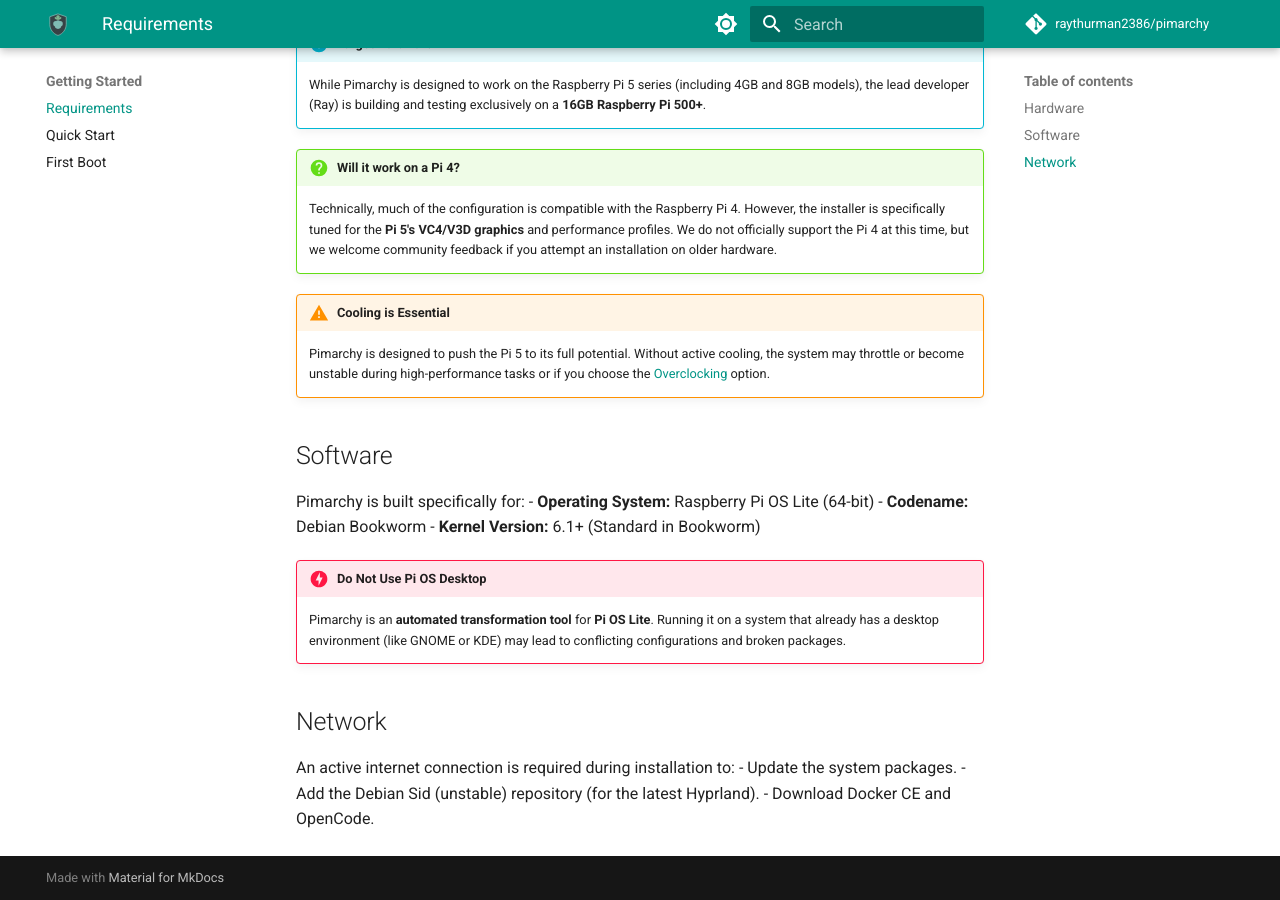
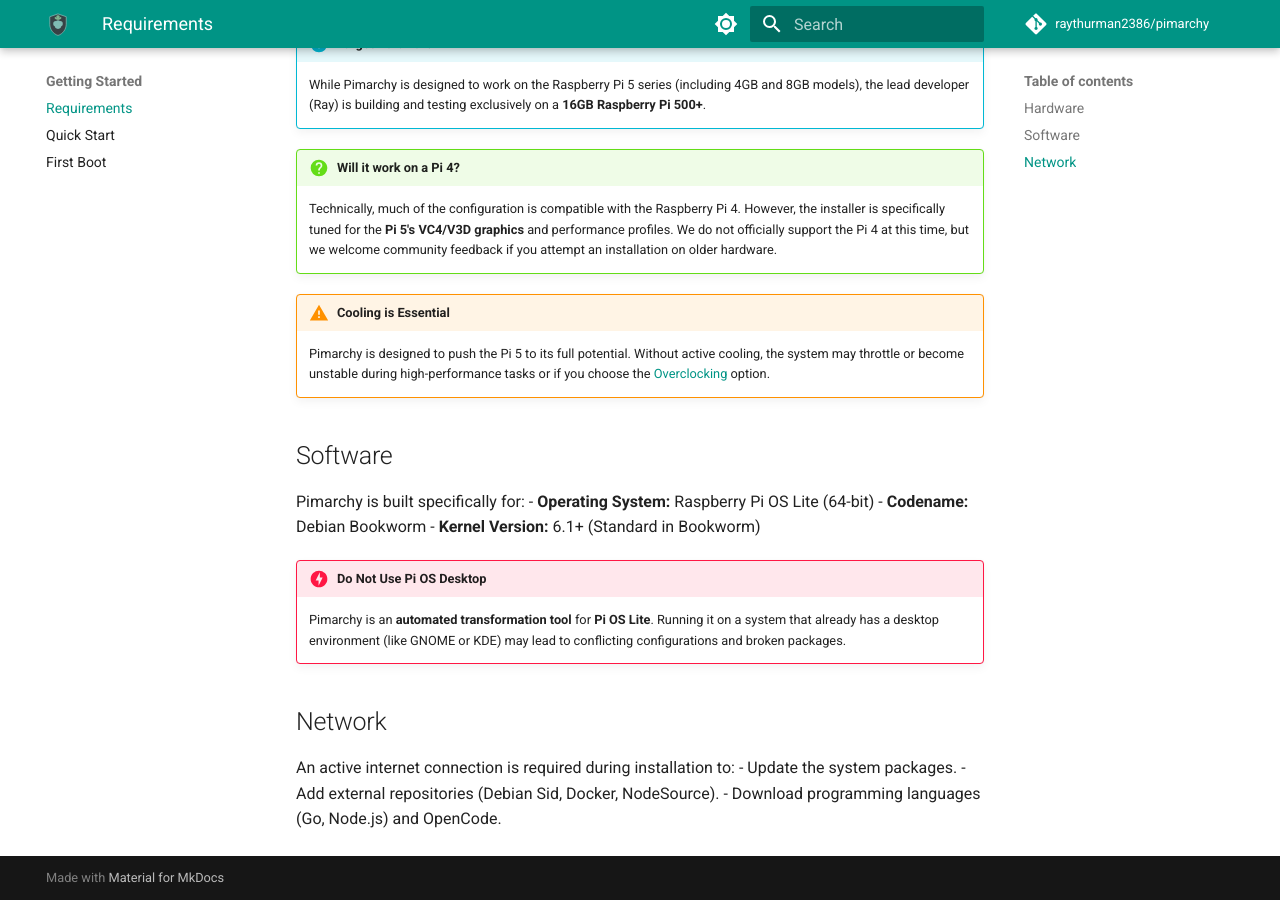
Before and after one commit to raythurman2386/pimarchy, an MkDocs documentation site: the page built from docs/getting-started/requirements.md, in a window 1280 px wide and 900 px high, scrolled down 609 px. Built offline with MkDocs 1.6.1 and Material for MkDocs 9.7.7, drawn with Linux system fonts in a browser that asks for light colours; comment, search, counter and statistics services are not loaded.

Commit message:
docs: update documentation for keybinds viewer, update notifier, and dev languages
- Add Super+K keybind viewer and update icon to README and docs
- Update package list in README to include Node.js, Go, Python, and LibreOffice
- Update requirements and installation steps to reflect new repos and languages

```diff
--- a/docs/getting-started/requirements.md
+++ b/docs/getting-started/requirements.md
@@ -34,5 +34,5 @@
 
 An active internet connection is required during installation to:
 -   Update the system packages.
--   Add the Debian Sid (unstable) repository (for the latest Hyprland).
--   Download Docker CE and OpenCode.
+-   Add external repositories (Debian Sid, Docker, NodeSource).
+-   Download programming languages (Go, Node.js) and OpenCode.
```
Also changed, not shown: README.md (+6 -1 lines), docs/usage/keybinds.md (+1 -0 lines), docs/usage/waybar.md (+1 -0 lines).
